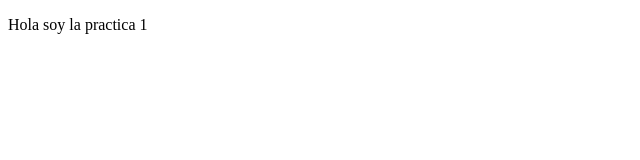
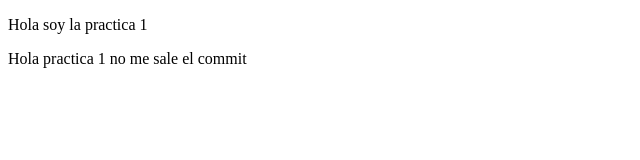
Before and after one commit to kainmaligno/semana1, a plain HTML site: page index.html in a window 1280 px wide. Shown: the whole page, without its empty margins (0-640 px from the left). Drawn offline with Linux system fonts and the light colour scheme.

Commit message:
Cuarto intento

```diff
--- a/index.html
+++ b/index.html
@@ -3,9 +3,10 @@
 <head>
   <meta charset="UTF-8">
   <meta name="viewport" content="width=device-width, initial-scale=1.0">
-  <title>Practic 1</title>
+  <title>Practica 1</title>
 </head>
 <body>
   <p>Hola soy la practica 1</p>
+  <p>Hola practica 1 no me sale el commit </p>
 </body>
 </html>
```
